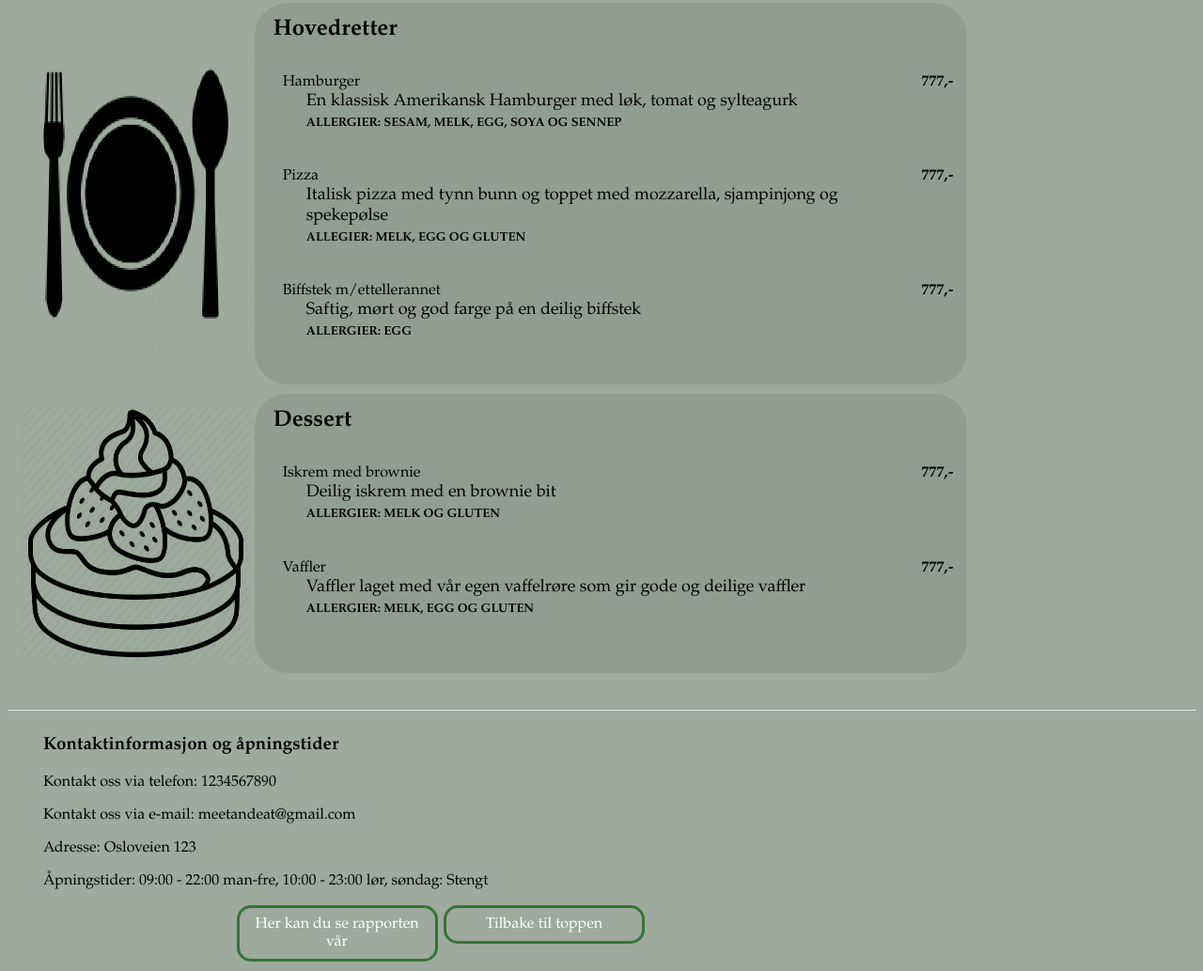
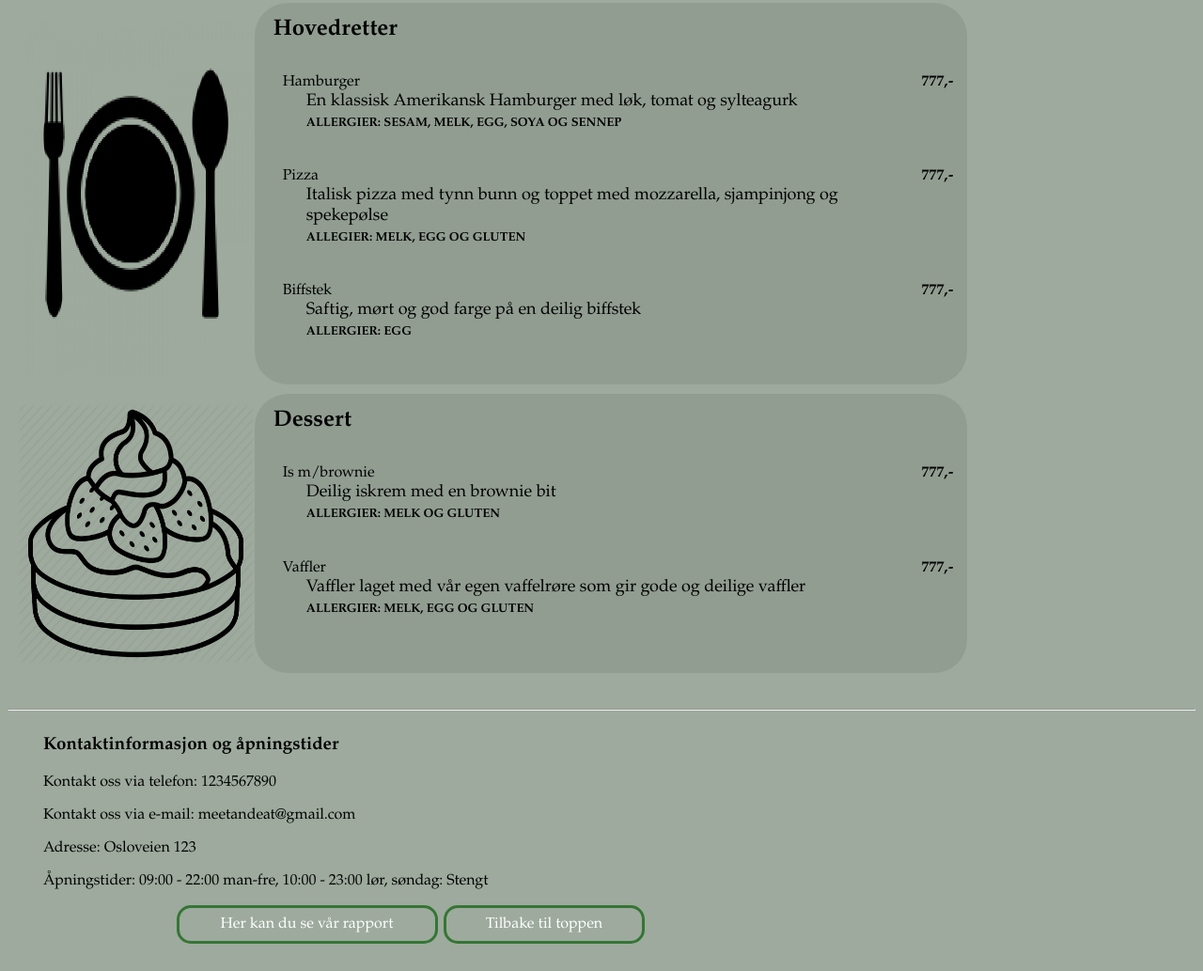
Before and after one commit to Twitchbisharp/Data1200-oblig1, a plain HTML site: page index.html in a window 1280 px wide. Shown: the part 965-1998 px from the top of the page at 94% size. Drawn offline with Linux system fonts and the light colour scheme.

Commit message:
tweeking
boxees in footer

```diff
--- a/assets/style.css
+++ b/assets/style.css
@@ -176,8 +176,9 @@ aside:first-child {
     display: block;
     border:rgb(53, 117, 53) solid;
     border-radius: 15px;
+    max-width: auto;
     color: white;
-    width: 15vw;
+    width: 20vw;
     text-align: center;
     padding: 8px;
     margin-right: 1%;
--- a/index.html
+++ b/index.html
@@ -90,7 +90,7 @@
                                         <span id="allergener">allegier: melk, egg og gluten </span>
                                     </dd>
 
-                                <dt>Biffstek m/ettellerannet <span class="pris">777,-</span></dt>
+                                <dt>Biffstek <span class="pris">777,-</span></dt>
                                     <dd>
                                         Saftig, mørt og god farge på en deilig biffstek
                                         <br>
@@ -115,7 +115,7 @@
 
                     <div class="DasList">
                         <dl>
-                            <dt>Iskrem med brownie <span class="pris">777,-</span></dt>
+                            <dt>Is m/brownie <span class="pris">777,-</span></dt>
                                 <dd>
                                     Deilig iskrem med en brownie bit
                                     <br>
@@ -151,7 +151,7 @@
         <p>Åpningstider: 09:00 - 22:00 man-fre, 10:00 - 23:00 lør, søndag: Stengt</p>
         <p>
             <span id="tilbakeTilTop"><a href="#top">Tilbake til toppen</a></span>
-            <span id = "rapport"><a href="rapport.html"> Her kan du se rapporten vår</a> </span>
+            <span id = "rapport"><a href="rapport.html"> Her kan du se vår rapport</a> </span>
         </p>
         </footer>
     </div>
```
